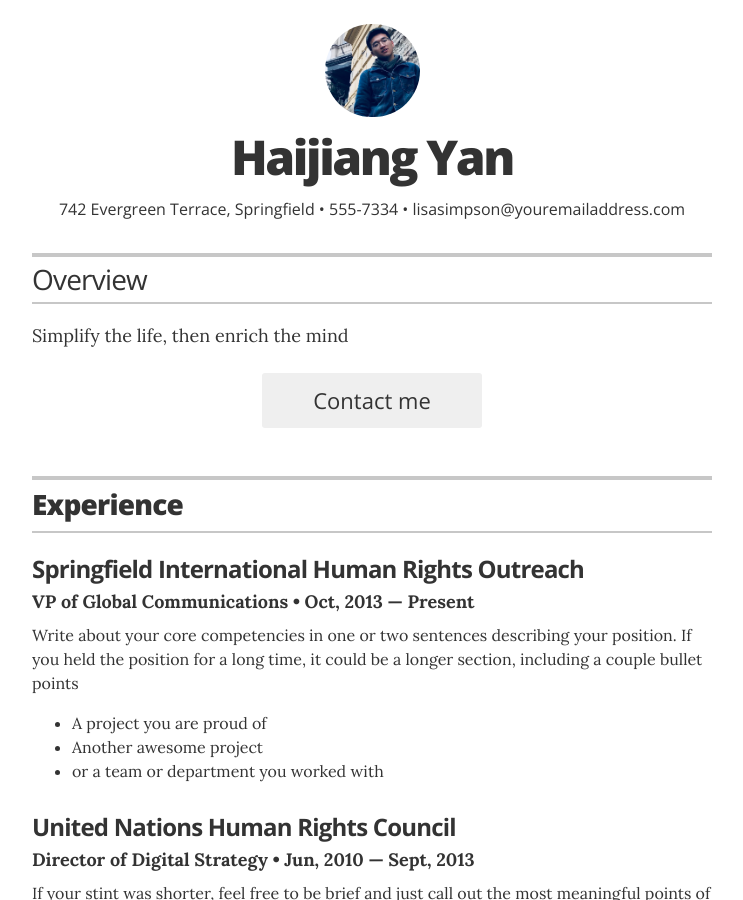
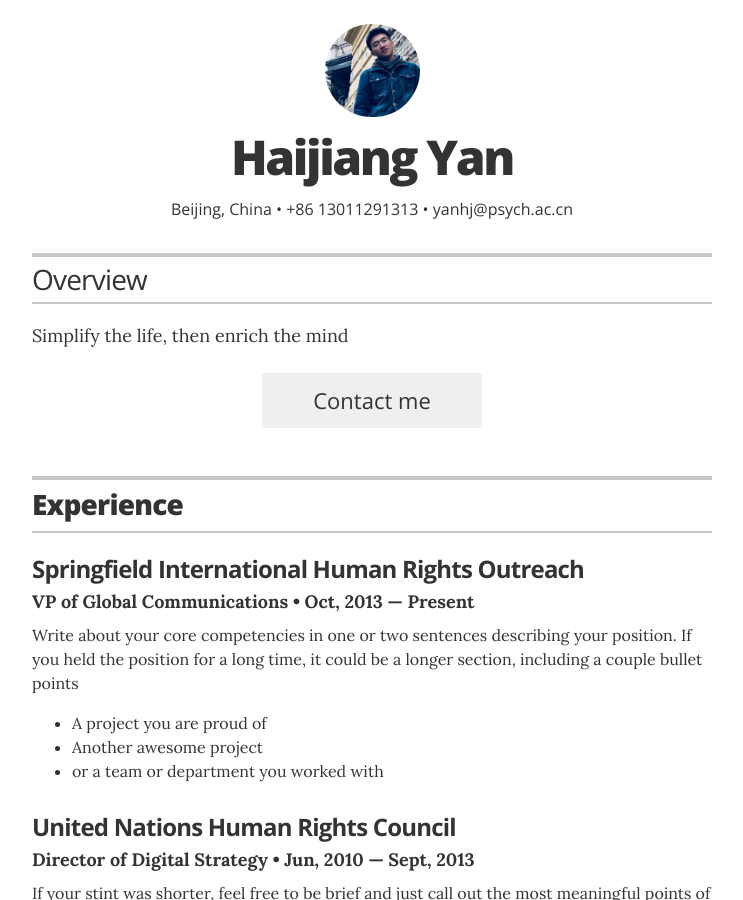
Before and after one commit to PsychYan/PsychYan.github.io, a Jekyll site: the page built from index.html, in a window 1280 px wide and 900 px high. Shown: the whole window, without its empty margins (268-1011 px from the left). Built offline with Jekyll 4.4.1, drawn with Linux system fonts in a browser that asks for light colours.

Commit message:
Create _config.yml

```diff
--- a/_config.yml
+++ b/_config.yml
@@ -17,10 +17,10 @@ resume_title:                   "Overview"
 resume_contact_email:           "yanhj@psych.ac.cn"
 
 # the next two items are used for schema itemprops in _layouts/resume.html
-resume_contact_telephone:       "555-7334"
-resume_contact_address:         "742 Evergreen Terrace, Springfield"
+resume_contact_telephone:       "+86 13011291313"
+resume_contact_address:         "Institute of Psychology, Chinese Academy of Sciences, Beijing, China"
 
-resume_header_contact_info:     "742 Evergreen Terrace, Springfield • 555-7334 • lisasimpson@youremailaddress.com"
+resume_header_contact_info:     "Beijing, China • +86 13011291313 • yanhj@psych.ac.cn"
 display_header_contact_info:    "true"
 
 resume_header_intro: "<p>Simplify the life, then enrich the mind</p>"
@@ -33,8 +33,8 @@ resume_looking_for_work:        "yes"
 
 # Decide which sections to use
 # comment out to hide
+resume_section_education:       true
 resume_section_experience:      true
-resume_section_education:       true
 resume_section_projects:        true
 resume_section_skills:          true
 #resume_section_recognition:     true
```
